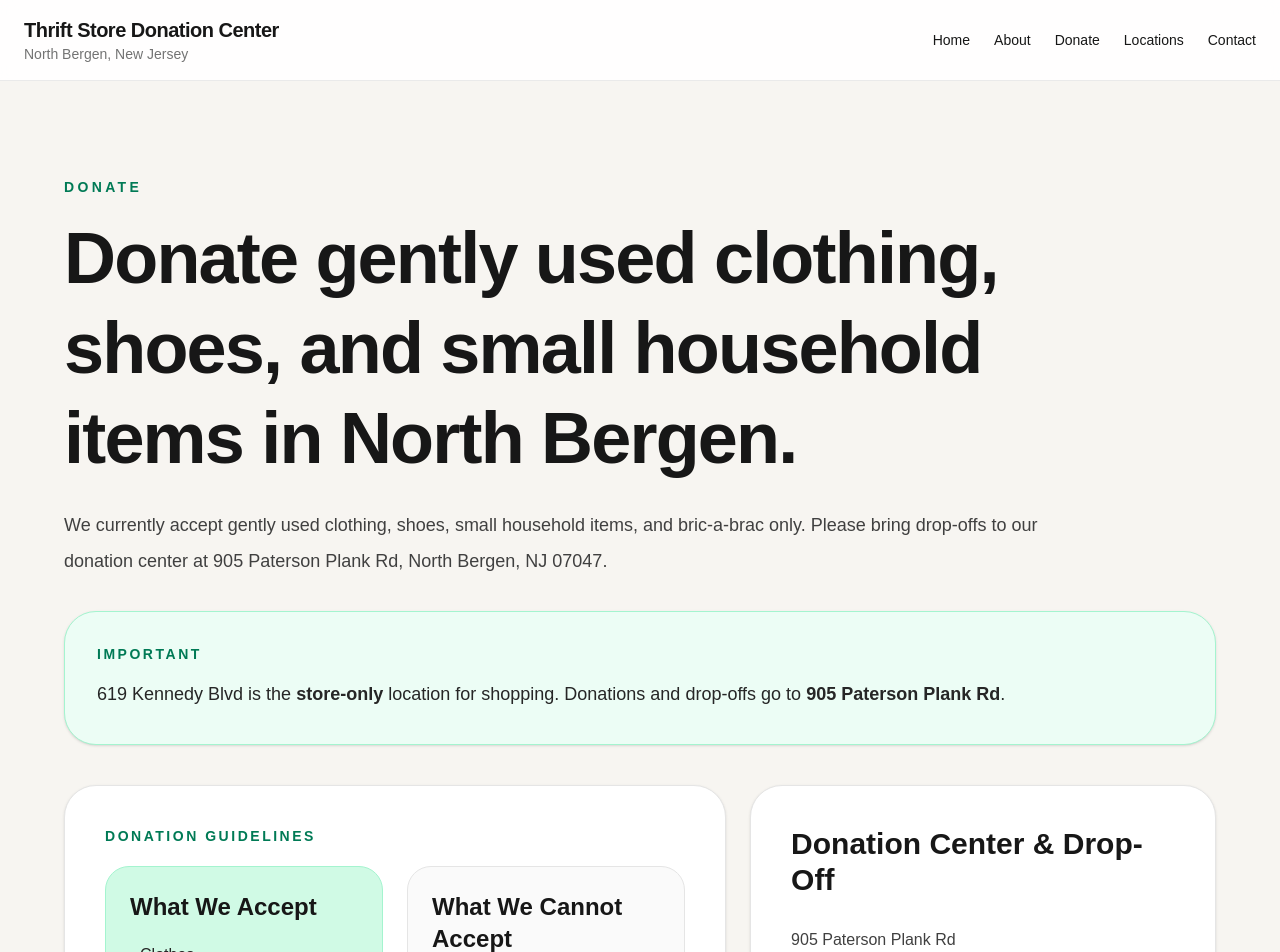
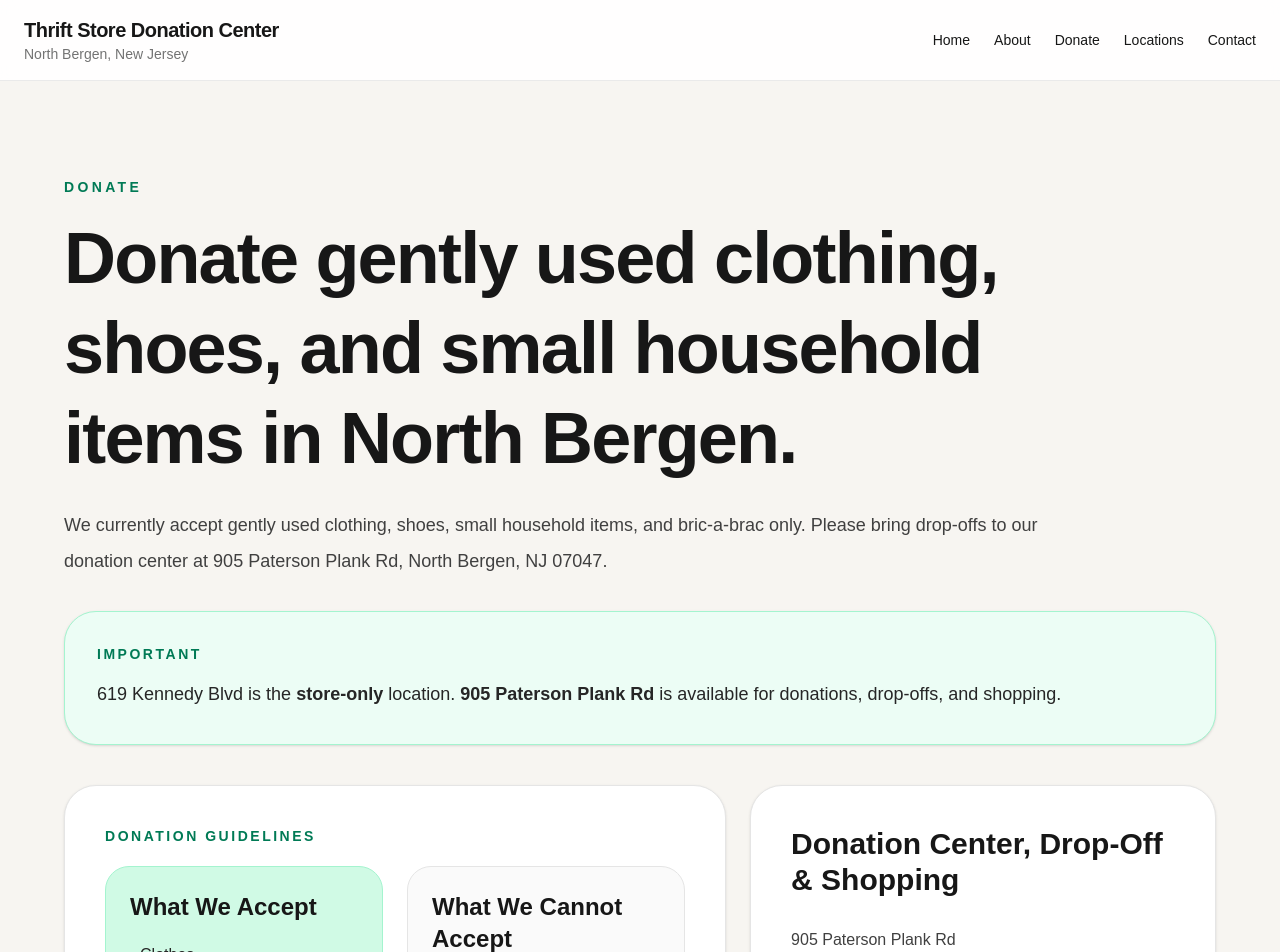
Before and after one commit to Omer-Ashraf-coder/thrift-store-redesign, a Next.js app: page /donate in a window 1280 px wide. Shown: the top 952 px of the page. Built offline with nearby package versions, Linux system fonts and the light colour scheme.

Commit message:
Update 905 location wording across site

```diff
--- a/app/donate/page.tsx
+++ b/app/donate/page.tsx
@@ -44,12 +44,11 @@ export default function DonatePage() {
 
             <p className="mt-3 text-base leading-8 text-neutral-800 sm:text-lg sm:leading-9">
               {storeLocation.addressLine1} is the{" "}
-              <span className="font-semibold">store-only</span> location for
-              shopping. Donations and drop-offs go to{" "}
+              <span className="font-semibold">store-only</span> location.{" "}
               <span className="font-semibold">
                 {donationLocation.addressLine1}
-              </span>
-              .
+              </span>{" "}
+              is available for donations, drop-offs, and shopping.
             </p>
           </div>
 
@@ -91,7 +90,7 @@ export default function DonatePage() {
             <div className="grid gap-6">
               <div className="rounded-[2rem] border border-neutral-200 bg-white p-6 shadow-sm sm:p-8 md:p-10">
                 <h2 className="text-2xl font-bold sm:text-3xl">
-                  Donation Center & Drop-Off
+                  Donation Center, Drop-Off & Shopping
                 </h2>
 
                 <p className="mt-4 text-base leading-8 text-neutral-700 sm:mt-6 sm:leading-9">
--- a/components/OfferCards.tsx
+++ b/components/OfferCards.tsx
@@ -12,9 +12,9 @@ const cards = [
   {
     href: "/donate",
     eyebrow: "Donate",
-    title: "905 Paterson Plank Rd Drop-Off",
+    title: "905 Paterson Plank Rd",
     description:
-      "Donate gently used clothing and shoes at our donation center and drop-off location.",
+      "Visit our donation center for drop-offs, donations, and shopping at this location.",
     cta: "See donation details →",
   },
   {
--- a/components/ServiceHighlights.tsx
+++ b/components/ServiceHighlights.tsx
@@ -22,7 +22,7 @@ export default function ServicePromo() {
           </p>
 
           <div className="mt-8 inline-block rounded-full border border-neutral-700 px-6 py-3 text-sm font-semibold transition group-hover:border-white">
-            Clothes & shoes only
+            Clothes • Shoes • Household items
           </div>
         </Link>
 
@@ -40,11 +40,11 @@ export default function ServicePromo() {
 
           <p className="mt-6 text-lg leading-relaxed text-emerald-100">
             619 Kennedy Blvd is the store-only location, and 905 Paterson Plank
-            Rd is the donation center and drop-off location.
+            Rd is for donations, drop-offs, and shopping.
           </p>
 
           <div className="mt-8 inline-block rounded-full border border-emerald-300 px-6 py-3 text-sm font-semibold transition group-hover:border-white">
-            Store • Donation drop-off
+            Store • Donation • Drop-off • Shopping
           </div>
         </Link>
       </div>
--- a/data/site.ts
+++ b/data/site.ts
@@ -17,9 +17,9 @@ export const siteData = {
 
   hero: {
     eyebrow: "Community Thrift Store",
-    title: "Affordable finds and easy clothing and shoe donations.",
+    title: "Affordable finds and easy donations in North Bergen.",
     description:
-      "Shop at our 619 Kennedy Blvd store, and drop off clothing and shoe donations at our 905 Paterson Plank Rd donation center in North Bergen.",
+      "Shop at 619 Kennedy Blvd, or visit 905 Paterson Plank Rd for donations, drop-offs, and shopping.",
     images: ["/images/hero-store-2.jpg", "/images/hero-store.jpg"],
   },
 
@@ -51,10 +51,11 @@ export const siteData = {
         "https://www.google.com/maps/search/?api=1&query=619+Kennedy+Blvd+North+Bergen+NJ+07047",
     },
     {
-      name: "Donation Center & Drop-Off",
+      name: "Donation Center, Drop-Off & Shopping",
       addressLine1: "905 Paterson Plank Rd",
       addressLine2: "North Bergen, NJ 07047",
-      details: "Donation center and clothing & shoe drop-off location.",
+      details:
+        "Donation center, drop-off location, and shopping location.",
       hours: "Mon–Sat: 12:00 PM – 5:00 PM",
       mapsUrl:
         "https://www.google.com/maps/search/?api=1&query=905+Paterson+Plank+Rd+North+Bergen+NJ+07047",
@@ -75,7 +76,7 @@ export const siteData = {
       value: "619 Kennedy Blvd, North Bergen, NJ 07047",
     },
     {
-      label: "Donation & Drop-Off",
+      label: "Donation, Drop-Off & Shopping",
       value: "905 Paterson Plank Rd, North Bergen, NJ 07047",
     },
   ],
```
